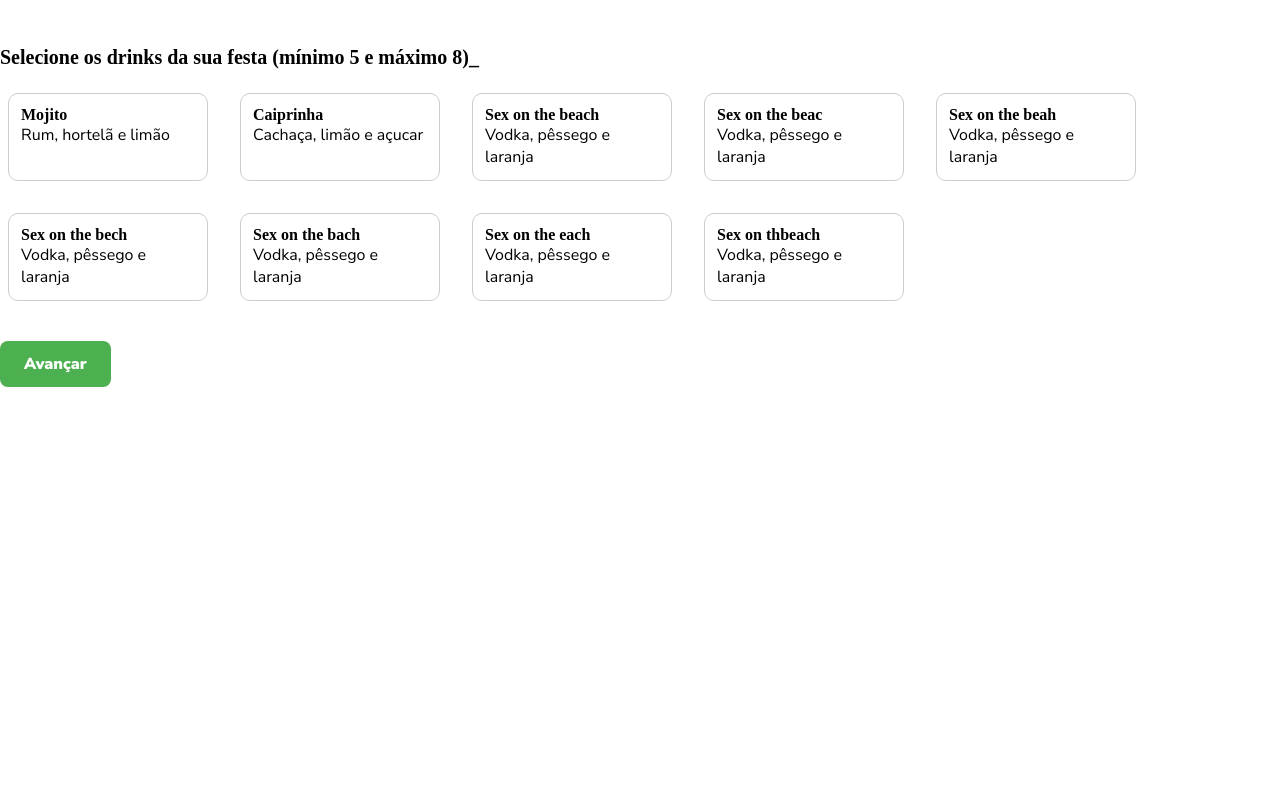
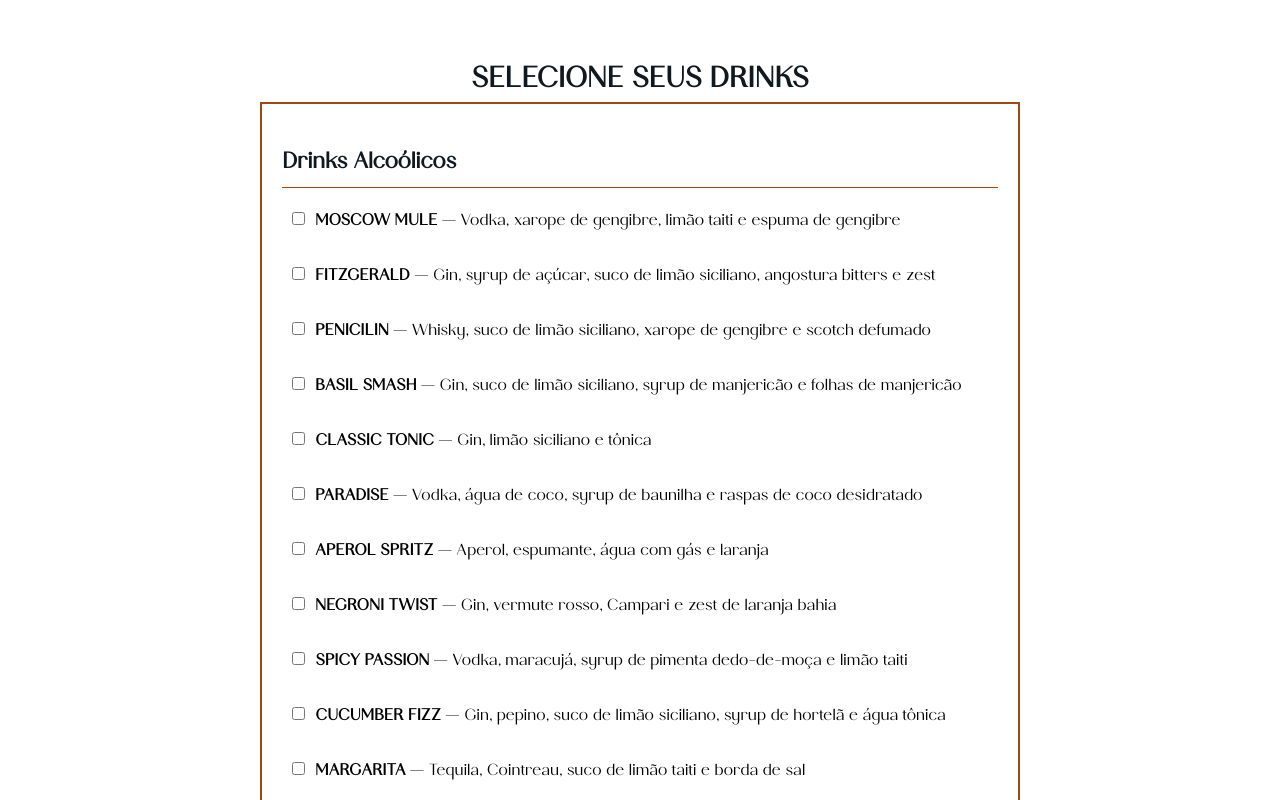
Before and after one commit to Gangue-da-Van-Branca/Frontend-Drinks, a React (Vite) app: page /basedrinks in a window 1280 px wide. Shown: the part 680-1480 px from the top of the page. Before the commit the page ends 1067 px from the top, so only its background shows below. Built offline with nearby package versions, Linux system fonts and the light colour scheme.

Commit message:
box selecao de drinks

```diff
--- a/src/components/BaseDrinksPage/SelecioneDrinks/SelecioneDrinks.css
+++ b/src/components/BaseDrinksPage/SelecioneDrinks/SelecioneDrinks.css
@@ -1,14 +1,57 @@
-#campo-drinks {
-    margin-bottom: 32px;
-  }
+.container-principal {
+  margin: 20px auto;
+  max-width: 800px;
+  padding: 20px;
+  font-family: 'SedraRegular';
+}
 
-  #subtitulo-drinks {
-    font-size: 20px;
-    margin-bottom: 16px;
-  }
+.titulo {
+  text-align: center;
+  font-family: 'SedraRegular';
 
-  #lista-drinks {
-    display: flex;
-    flex-wrap: wrap;
-    gap: 16px;
-  }
+  font-size: 1.8rem;
+  color: var(--darkblue);
+  margin-bottom: 0.2rem;
+  text-transform: uppercase;
+}
+
+.quadro {
+  background-color: #fff;
+  padding: 20px;
+  border: 2px solid var(--orange);
+}
+
+.titulo-categoria {
+  margin-top: 20px;
+  margin-bottom: 10px;
+  font-size: 1.4em;
+  border-bottom: 1px solid var(--orange);
+  padding-bottom: 6px;
+  color: var(--darkblue);
+}
+
+.lista-drinks {
+  list-style: none;
+  padding: 0;
+  margin: 0;
+}
+
+.item-drink {
+  padding: 10px;
+  margin-bottom: 8px;
+  cursor: pointer;
+  transition: background-color 0.2s;
+}
+
+.item-drink:hover {
+  background-color: var(--eggshell);
+}
+
+.item-drink input[type="checkbox"] {
+  margin-right: 10px;
+}
+
+.item-drink.selecionado {
+  background-color: #9d491544;
+  border-left: 4px solid var(--orange);
+}
--- a/src/components/BaseDrinksPage/SelecioneDrinks/SelecioneDrinks.jsx
+++ b/src/components/BaseDrinksPage/SelecioneDrinks/SelecioneDrinks.jsx
@@ -1,24 +1,39 @@
 import React from "react";
-import DrinkOption from '../drinkOption';
-import './SelecioneDrinks.css';
+import "./SelecioneDrinks.css";
 
-function SelecioneDrinks({ drinksDisponiveis, drinksSelecionados, toggleDrink}){
-    return (
-        <div id="campo-drinks">
-            <h2 id="subtitulo-drinks">Selecione os drinks da sua festa (mínimo 5 e máximo 8)_</h2>
-            <div id="lista-drinks">
-                {drinksDisponiveis.map((drink) => (
-                    <DrinkOption
-                        key={drink.nome}
-                        nome={drink.nome}
-                        descricao={drink.descricao}
-                        selecionado={drinksSelecionados.includes(drink.nome)}
-                        aoSelecionar={() => toggleDrink(drink.nome)}
+function SelecioneDrinks({ drinksDisponiveis, drinksSelecionados, toggleDrink }) {
+  return (
+    <div className="container-principal">
+      <h1 className="titulo">Selecione seus drinks</h1>
+      <div className="quadro">
+        {drinksDisponiveis.map((categoria) => (
+          <div key={categoria.categoria} className="categoria">
+            <h2 className="titulo-categoria">{categoria.categoria}</h2>
+            <ul className="lista-drinks">
+              {categoria.drinks.map((drink) => (
+                <li
+                  key={drink.id}
+                  className={`item-drink ${
+                    drinksSelecionados.includes(drink) ? "selecionado" : ""
+                  }`}
+                  onClick={() => toggleDrink(drink)}
+                >
+                  <label>
+                    <input
+                      type="checkbox"
+                      checked={drinksSelecionados.includes(drink)}
+                      onChange={() => toggleDrink(drink)}
                     />
-                ))}
-            </div>
-        </div>
-    );
+                    <strong>{drink.nome}</strong> — {drink.descricao}
+                  </label>
+                </li>
+              ))}
+            </ul>
+          </div>
+        ))}
+      </div>
+    </div>
+  );
 }
 
 export default SelecioneDrinks;
--- a/src/pages/Cliente/BaseDrinks/BaseDrinks.jsx
+++ b/src/pages/Cliente/BaseDrinks/BaseDrinks.jsx
@@ -6,16 +6,35 @@ import TopoDrinks from "../../../components/BaseDrinksPage/TopoDrinks/TopoDrinks
 import "./BaseDrinks.css";
 
 const drinksDisponiveis = [
-  { nome: "Mojito", descricao: "Rum, hortelã e limão" },
-  { nome: "Caiprinha", descricao: "Cachaça, limão e açucar" },
-  { nome: "Sex on the beach", descricao: "Vodka, pêssego e laranja" },
-  { nome: "Sex on the beac", descricao: "Vodka, pêssego e laranja" },
-  { nome: "Sex on the beah", descricao: "Vodka, pêssego e laranja" },
-  { nome: "Sex on the bech", descricao: "Vodka, pêssego e laranja" },
-  { nome: "Sex on the bach", descricao: "Vodka, pêssego e laranja" },
-  { nome: "Sex on the each", descricao: "Vodka, pêssego e laranja" },
-  { nome: "Sex on thbeach", descricao: "Vodka, pêssego e laranja" },
+  {
+    categoria: "Drinks Alcoólicos",
+    drinks: [
+      { id:1,nome: "MOSCOW MULE", descricao: "Vodka, xarope de gengibre, limão taiti e espuma de gengibre" },
+      { id:2,nome: "FITZGERALD", descricao: "Gin, syrup de açúcar, suco de limão siciliano, angostura bitters e zest" },
+      { id:3,nome: "PENICILIN", descricao: "Whisky, suco de limão siciliano, xarope de gengibre e scotch defumado" },
+      { id:4,nome: "BASIL SMASH", descricao: "Gin, suco de limão siciliano, syrup de manjericão e folhas de manjericão" },
+      { id:5,nome: "CLASSIC TONIC", descricao: "Gin, limão siciliano e tônica" },
+      { id:6,nome: "PARADISE", descricao: "Vodka, água de coco, syrup de baunilha e raspas de coco desidratado" },
+      { id:7,nome: "APEROL SPRITZ", descricao: "Aperol, espumante, água com gás e laranja" },
+      { id:8,nome: "NEGRONI TWIST", descricao: "Gin, vermute rosso, Campari e zest de laranja bahia" },
+      { id:9,nome: "SPICY PASSION", descricao: "Vodka, maracujá, syrup de pimenta dedo-de-moça e limão taiti" },
+      { id:10,nome: "CUCUMBER FIZZ", descricao: "Gin, pepino, suco de limão siciliano, syrup de hortelã e água tônica" },
+      { id:11,nome: "MARGARITA", descricao: "Tequila, Cointreau, suco de limão taiti e borda de sal" },
+      { id:12,nome: "DAIQUIRI CLÁSSICO", descricao: "Rum branco, suco de limão taiti e xarope de açúcar" },
+    ],
+  },
+  {
+    categoria: "Soft Drinks (não alcoólicos) - Incluso guloseimas",
+    drinks: [
+      { id:13,nome: "CIRQUE BLUE", descricao: "Curacao blue, suco de blueberry, amora, mix de limão, água com gás e algodão doce ou bala de fruta" },
+      { id:14,nome: "PINK LEMONADE", descricao: "Mix de limão, limão siciliano, goma ou gás e syrup de morango servido em tacinhas ou limonadas brilhantes" },
+      { id:15,nome: "PIÑA DESCALADA", descricao: "Suco de abacaxi, leite de coco, leite condensado e granulados coloridos" },
+      { id:16,nome: "LICHAI PARADISSE", descricao: "Água com gás, morangos simples, lichia, suco de limão e hortelã" },
+      { id:17,nome: "CLASSIC TONIC", descricao: "Limão siciliano, xarope e tônica" },
+    ],
+  },
 ];
+
 
 function BaseDrinks() {
   const navigate = useNavigate();
```
